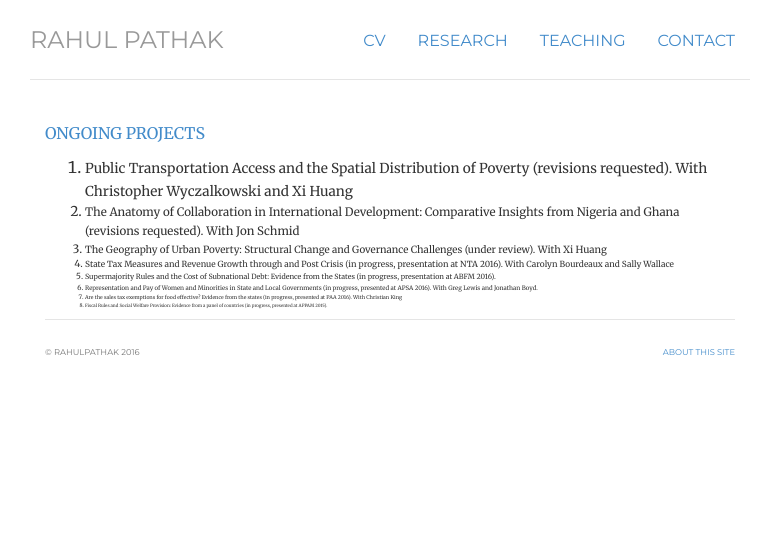
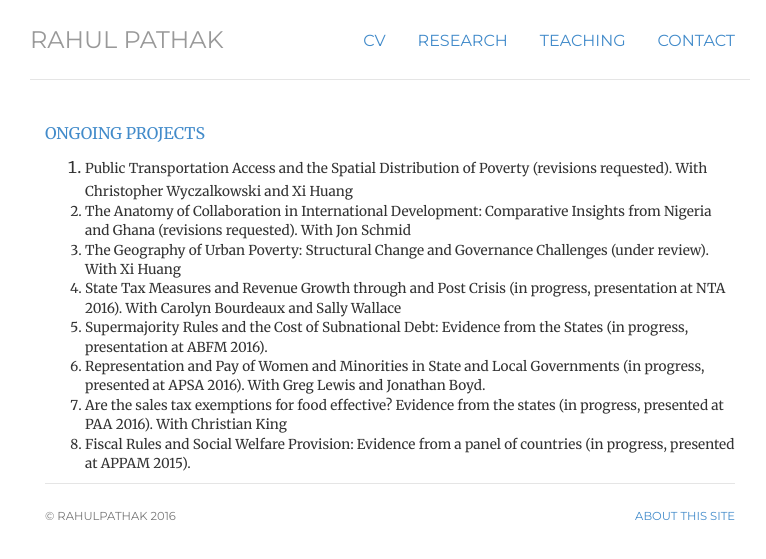
Before and after one commit to pathak-rahul/pathak-rahul.github.io, a Jekyll site: the page built from ongoing/index.html, in a window 1280 px wide. Shown: the top 559 px of the page, without its empty margins (250-1016 px from the left). Built offline with Jekyll 4.4.1, drawn with Linux system fonts in a browser that asks for light colours.

```diff
--- a/ongoing/index.html
+++ b/ongoing/index.html
@@ -11,13 +11,13 @@ title: ongoing
 
 <ol>
 <li><small>Public Transportation Access and the Spatial Distribution of Poverty (revisions requested). With Christopher Wyczalkowski and Xi Huang</li>
-<li><small>The Anatomy of Collaboration in International Development: Comparative Insights from Nigeria and Ghana (revisions requested). With Jon Schmid</li>
-<li><small>The Geography of Urban Poverty: Structural Change and Governance Challenges (under review). With Xi Huang</li>
-<li><small>State Tax Measures and Revenue Growth through and Post Crisis (in progress, presentation at NTA 2016). With Carolyn Bourdeaux and Sally Wallace</li>
-<li><small>Supermajority Rules and the Cost of Subnational Debt: Evidence from the States (in progress, presentation at ABFM 2016).</li>
-<li><small>Representation and Pay of Women and Minorities in State and Local Governments (in progress, presented at APSA 2016). With Greg Lewis and Jonathan Boyd.</li>
-<li><small>Are the sales tax exemptions for food effective? Evidence from the states (in progress, presented at PAA 2016). With Christian King</li>
-<li><small>Fiscal Rules and Social Welfare Provision: Evidence from a panel of countries (in progress, presented at APPAM 2015).</li>
+<li>The Anatomy of Collaboration in International Development: Comparative Insights from Nigeria and Ghana (revisions requested). With Jon Schmid</li>
+<li>The Geography of Urban Poverty: Structural Change and Governance Challenges (under review). With Xi Huang</li>
+<li>State Tax Measures and Revenue Growth through and Post Crisis (in progress, presentation at NTA 2016). With Carolyn Bourdeaux and Sally Wallace</li>
+<li>Supermajority Rules and the Cost of Subnational Debt: Evidence from the States (in progress, presentation at ABFM 2016).</li>
+<li>Representation and Pay of Women and Minorities in State and Local Governments (in progress, presented at APSA 2016). With Greg Lewis and Jonathan Boyd.</li>
+<li>Are the sales tax exemptions for food effective? Evidence from the states (in progress, presented at PAA 2016). With Christian King</li>
+<li>Fiscal Rules and Social Welfare Provision: Evidence from a panel of countries (in progress, presented at APPAM 2015).</li>
 </ol>
 
   </p> </span>
```
